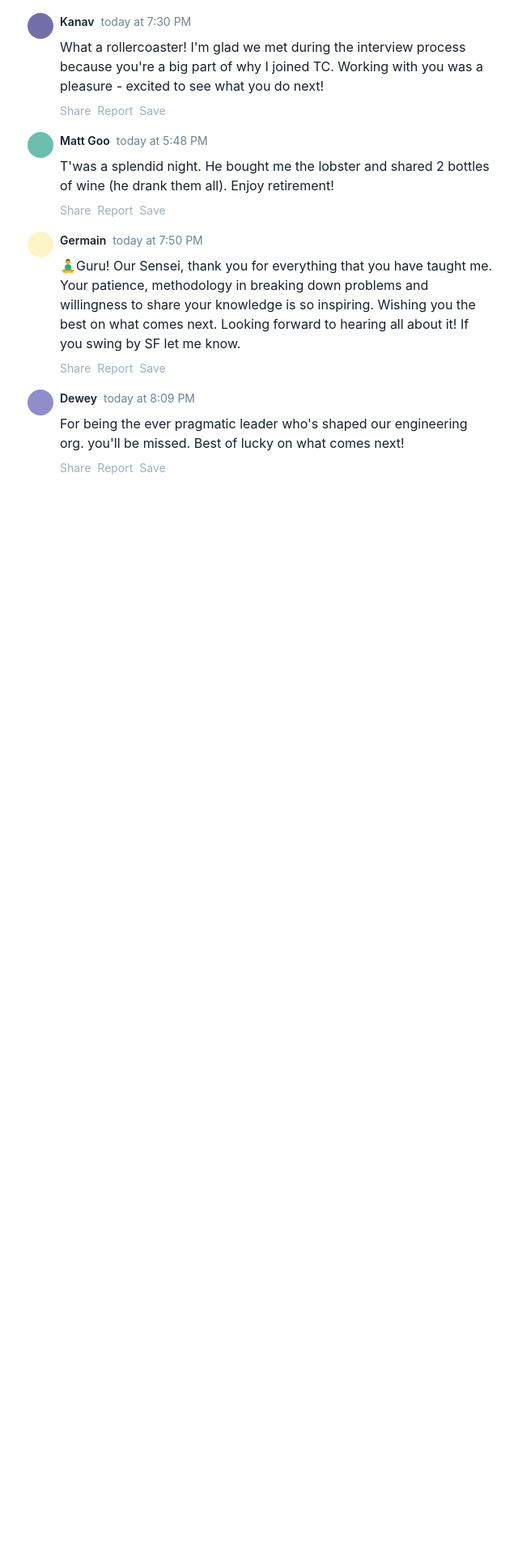
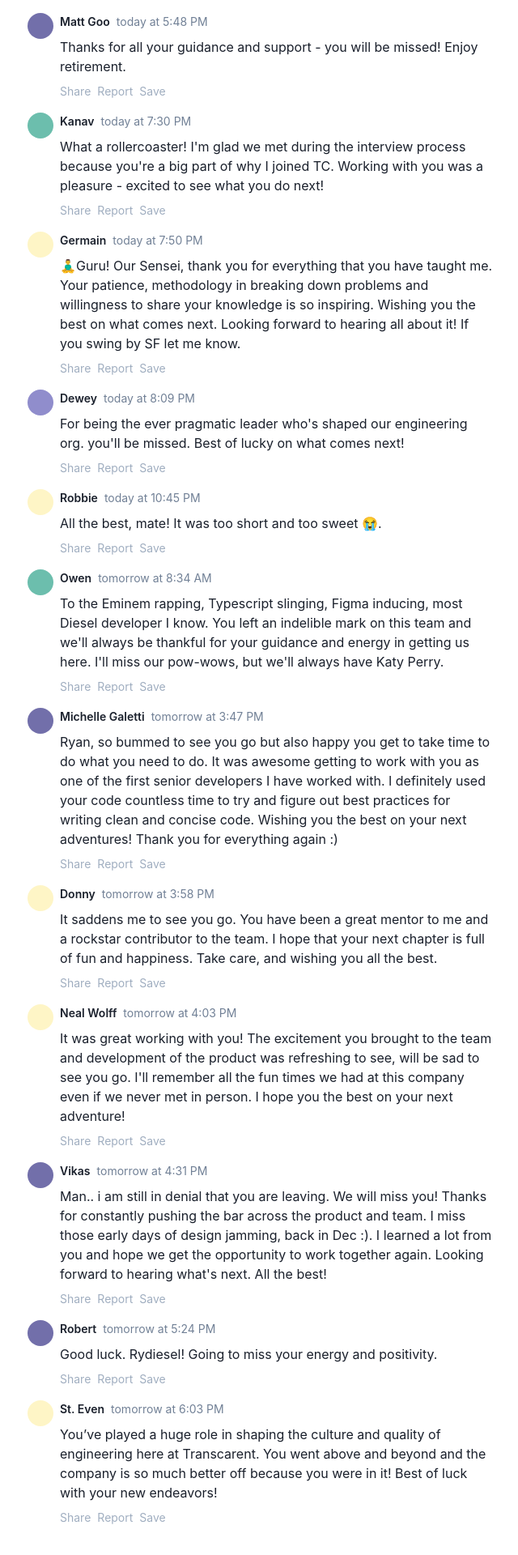
Before and after one commit to moog16/adios-ryan, a Next.js app: page / in a window 1280 px wide. Shown: the part 992-2912 px from the top of the page at 81% size, without its empty margins (318-958 px from the left). Before the commit the page ends 1628 px from the top, so only its background shows below. Built offline with nearby package versions, Linux system fonts and the light colour scheme.

Commit message:
comments!

```diff
--- a/pages/_app.tsx
+++ b/pages/_app.tsx
@@ -147,7 +147,7 @@ const theme = extendTheme({
   },
   fontSizes,
 })
-console.log(theme)
+
 function MyApp({ Component, pageProps }) {
   return (
     <ChakraProvider theme={theme}>
--- a/public/comments.json
+++ b/public/comments.json
@@ -1,26 +1,62 @@
 [
+  {
+    "Timestamp": "2021/06/16 11:48:50 AM MDT",
+    "Name": "Matt Goo",
+    "Comment": "Thanks for all your guidance and support -  you will be missed! Enjoy retirement."
+  },
   {
     "Timestamp": "2021/06/16 1:30:30 PM MDT",
     "Name": "Kanav",
-    "Comment": "What a rollercoaster! I'm glad we met during the interview process because you're a big part of why I joined TC. Working with you was a pleasure - excited to see what you do next!",
-    "": ""
-  },
-  {
-    "Timestamp": "2021/06/16 11:48:50 AM MDT",
-    "Profile picture": "",
-    "Name": "Matt Goo",
-    "Comment": "T'was a splendid night. He bought me the lobster and shared 2 bottles of wine (he drank them all). Enjoy retirement!"
+    "Comment": "What a rollercoaster! I'm glad we met during the interview process because you're a big part of why I joined TC. Working with you was a pleasure - excited to see what you do next!"
   },
   {
     "Timestamp": "2021/06/16 1:50:47 PM MDT",
     "Name": "Germain",
-    "Comment": "🧘‍♂️Guru! Our Sensei, thank you for everything that you have taught me. Your patience, methodology in breaking down problems and willingness to share your knowledge is so inspiring. Wishing you the best on what comes next. Looking forward to hearing all about it! If you swing by SF let me know.",
-    "": ""
+    "Comment": "🧘‍♂️Guru! Our Sensei, thank you for everything that you have taught me. Your patience, methodology in breaking down problems and willingness to share your knowledge is so inspiring. Wishing you the best on what comes next. Looking forward to hearing all about it! If you swing by SF let me know."
   },
   {
     "Timestamp": "2021/06/16 2:09:12 PM MDT",
     "Name": "Dewey",
-    "Comment": "For being the ever pragmatic leader who's shaped our engineering org. you'll be missed. Best of lucky on what comes next!",
-    "": ""
+    "Comment": "For being the ever pragmatic leader who's shaped our engineering org. you'll be missed. Best of lucky on what comes next!"
+  },
+  {
+    "Timestamp": "2021/06/16 4:45:59 PM MDT",
+    "Name": "Robbie",
+    "Comment": "All the best, mate! It was too short and too sweet 😭."
+  },
+  {
+    "Timestamp": "2021/06/17 2:34:09 AM MDT",
+    "Name": "Owen",
+    "Comment": "To the Eminem rapping, Typescript slinging, Figma inducing, most Diesel developer I know. You left an indelible mark on this team and we'll always be thankful for your guidance and energy in getting us here. I'll miss our pow-wows, but we'll always have Katy Perry."
+  },
+  {
+    "Timestamp": "2021/06/17 9:47:09 AM MDT",
+    "Name": "Michelle Galetti",
+    "Comment": "Ryan, so bummed to see you go but also happy you get to take time to do what you need to do. It was awesome getting to work with you as one of the first senior developers I have worked with. I definitely used your code countless time to try and figure out best practices for writing clean and concise code. Wishing you the best on your next adventures! Thank you for everything again :)"
+  },
+  {
+    "Timestamp": "2021/06/17 9:58:53 AM MDT",
+    "Name": "Donny",
+    "Comment": "It saddens me to see you go. You have been a great mentor to me and a rockstar contributor to the team. I hope that your next chapter is full of fun and happiness. Take care, and wishing you all the best."
+  },
+  {
+    "Timestamp": "2021/06/17 10:03:49 AM MDT",
+    "Name": "Neal Wolff",
+    "Comment": "It was great working with you! The excitement you brought to the team and development of the product was refreshing to see, will be sad to see you go. I'll remember all the fun times we had at this company even if we never met in person. I hope you the best on your next adventure!"
+  },
+  {
+    "Timestamp": "2021/06/17 10:31:27 AM MDT",
+    "Name": "Vikas",
+    "Comment": "Man.. i am still in denial that you are leaving. We will miss you! Thanks for constantly pushing the bar across the product and team. I miss those early days of design jamming, back in Dec :). I learned a lot from you and hope we get the opportunity to work together again. \n\nLooking forward to hearing what's next. All the best!"
+  },
+  {
+    "Timestamp": "2021/06/17 11:24:53 AM MDT",
+    "Name": "Robert",
+    "Comment": "Good luck. Rydiesel! Going to miss your energy and positivity."
+  },
+  {
+    "Timestamp": "2021/06/17 12:03:42 PM MDT",
+    "Name": "St. Even",
+    "Comment": "You’ve played a huge role in shaping the culture and quality of engineering here at Transcarent. You went above and beyond and the company is so much better off because you were in it! Best of luck with your new endeavors!"
   }
 ]
```
